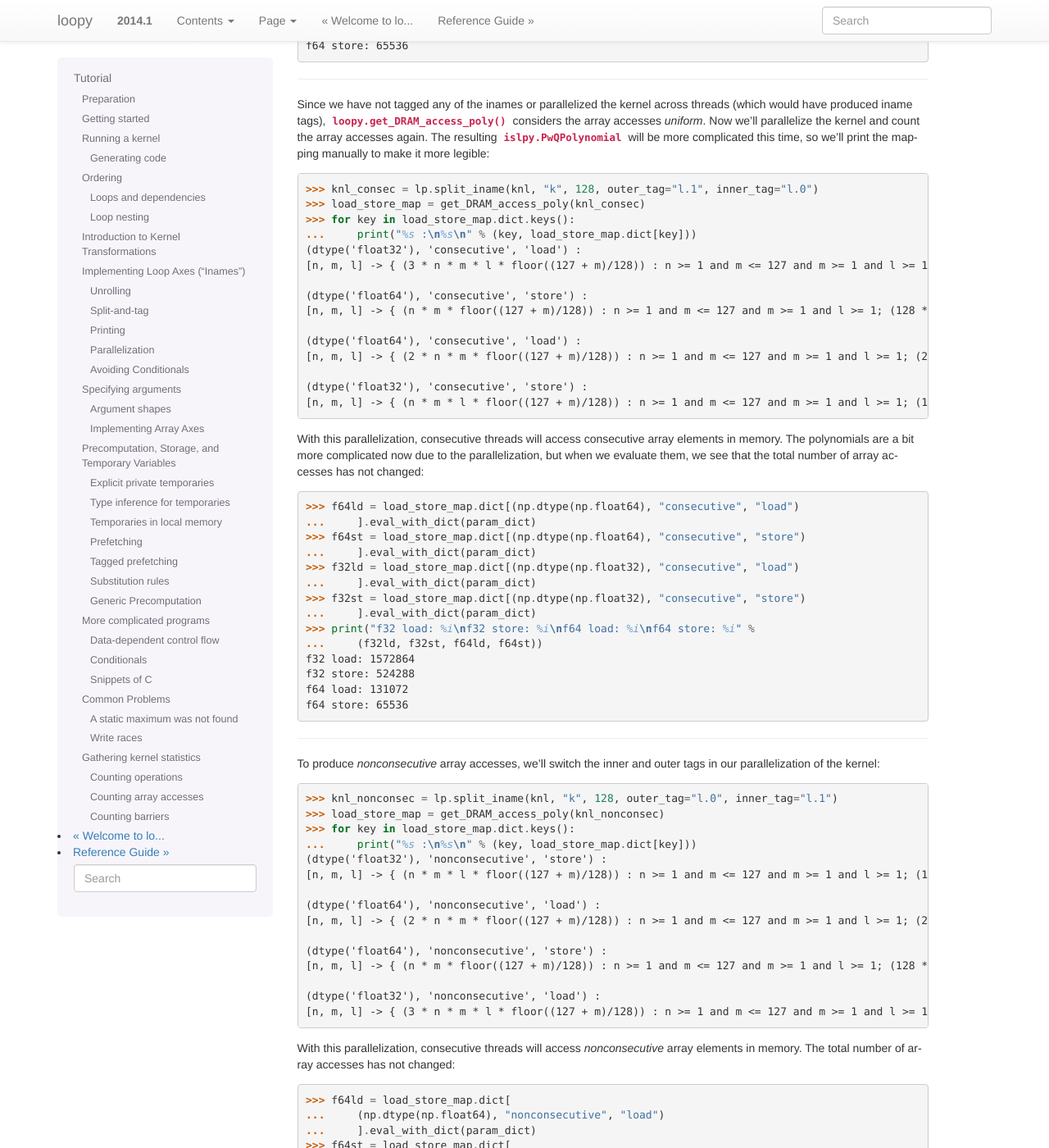
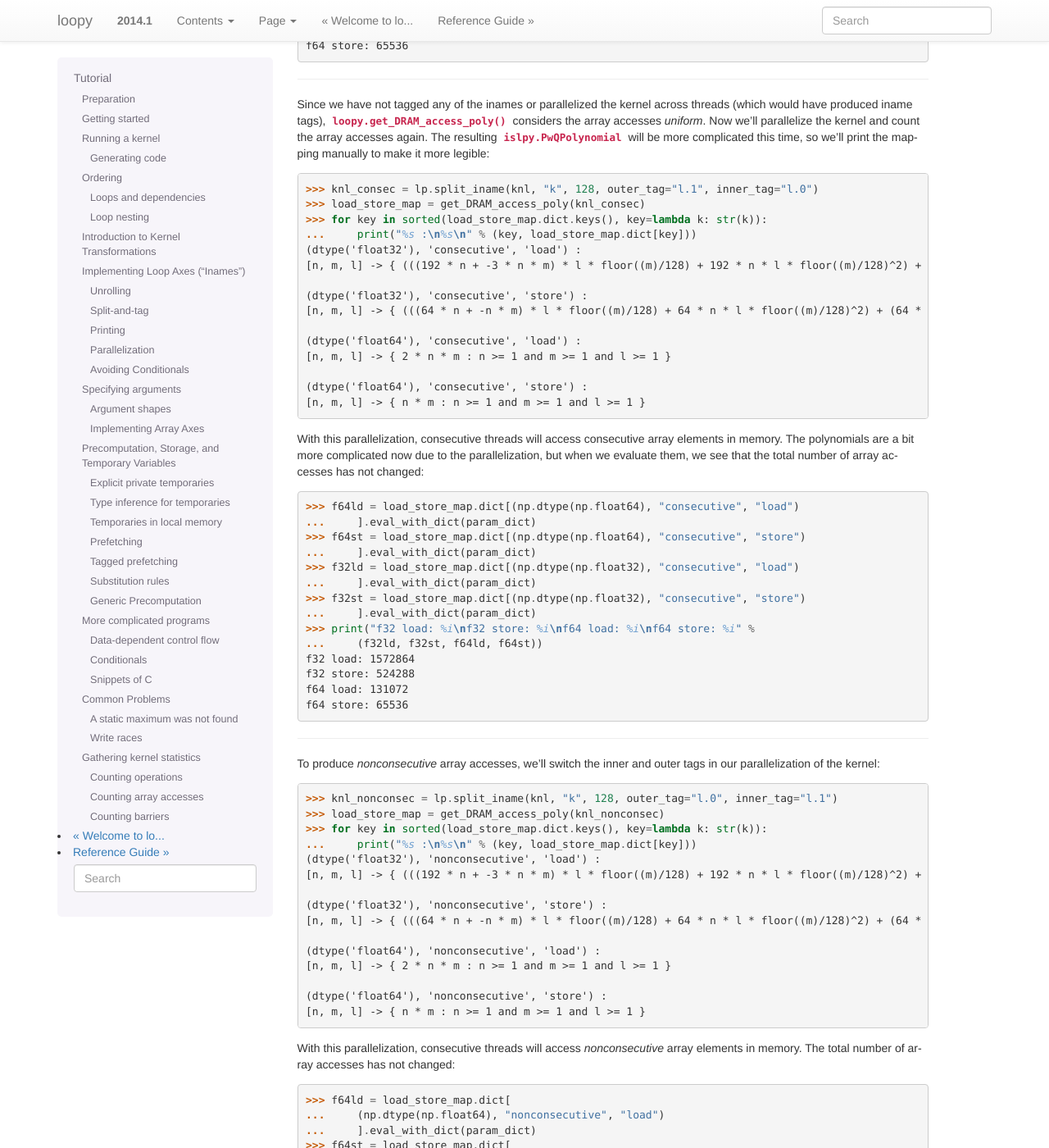
Before and after one commit to inducer/loopy, a Sphinx documentation site: the page built from doc/tutorial.rst, in a window 1280 px wide and 1400 px high, scrolled down 19902 px. Shown: the whole window at 82% size. Built offline with Sphinx 7.4.7, drawn with Linux system fonts in a browser that asks for light colours; some of the changed text lies outside the part shown.

Commit message:
Make output from stats doctests more deterministic

```diff
--- a/doc/tutorial.rst
+++ b/doc/tutorial.rst
@@ -1234,9 +1234,9 @@ the :class:`loopy.LoopKernel` *inames*). We'll print this map now:
 .. doctest::
 
     >>> print(op_map)
+    float32 : [n, m, l] -> { 3 * n * m * l : n >= 1 and m >= 1 and l >= 1 }
     float64 : [n, m, l] -> { 2 * n * m : n >= 1 and m >= 1 and l >= 1 }
     int32 : [n, m, l] -> { n * m : n >= 1 and m >= 1 and l >= 1 }
-    float32 : [n, m, l] -> { 3 * n * m * l : n >= 1 and m >= 1 and l >= 1 }
     <BLANKLINE>
 
 We can evaluate these polynomials using :func:`islpy.eval_with_dict`:
@@ -1265,10 +1265,10 @@ continue using the kernel from the previous example:
     >>> from loopy.statistics import get_DRAM_access_poly
     >>> load_store_map = get_DRAM_access_poly(knl)
     >>> print(load_store_map)
+    (dtype('float32'), 'uniform', 'load') : [n, m, l] -> { 3 * n * m * l : n >= 1 and m >= 1 and l >= 1 }
     (dtype('float32'), 'uniform', 'store') : [n, m, l] -> { n * m * l : n >= 1 and m >= 1 and l >= 1 }
     (dtype('float64'), 'uniform', 'load') : [n, m, l] -> { 2 * n * m : n >= 1 and m >= 1 and l >= 1 }
     (dtype('float64'), 'uniform', 'store') : [n, m, l] -> { n * m : n >= 1 and m >= 1 and l >= 1 }
-    (dtype('float32'), 'uniform', 'load') : [n, m, l] -> { 3 * n * m * l : n >= 1 and m >= 1 and l >= 1 }
     <BLANKLINE>
 
 :func:`loopy.get_DRAM_access_poly` returns a mapping of **{(**
@@ -1322,20 +1322,21 @@ this time, so we'll print the mapping manually to make it more legible:
 
     >>> knl_consec = lp.split_iname(knl, "k", 128, outer_tag="l.1", inner_tag="l.0")
     >>> load_store_map = get_DRAM_access_poly(knl_consec)
-    >>> for key in load_store_map.dict.keys():
+    >>> for key in sorted(load_store_map.dict.keys(), key=lambda k: str(k)):
     ...     print("%s :\n%s\n" % (key, load_store_map.dict[key]))
     (dtype('float32'), 'consecutive', 'load') :
-    [n, m, l] -> { (3 * n * m * l * floor((127 + m)/128)) : n >= 1 and m <= 127 and m >= 1 and l >= 1; (384 * n * l * floor((127 + m)/128)) : n >= 1 and m >= 128 and l >= 1 }
+    [n, m, l] -> { (((192 * n + -3 * n * m) * l * floor((m)/128) + 192 * n * l * floor((m)/128)^2) + (192 * n + 3 * n * m) * l * floor((127 + m)/128) + -192 * n * l * floor((127 + m)/128)^2) : n >= 1 and m >= 1 and l >= 1 }
+    <BLANKLINE>
+    (dtype('float32'), 'consecutive', 'store') :
+    [n, m, l] -> { (((64 * n + -n * m) * l * floor((m)/128) + 64 * n * l * floor((m)/128)^2) + (64 * n + n * m) * l * floor((127 + m)/128) + -64 * n * l * floor((127 + m)/128)^2) : n >= 1 and m >= 1 and l >= 1 }
+    <BLANKLINE>
+    (dtype('float64'), 'consecutive', 'load') :
+    [n, m, l] -> { 2 * n * m : n >= 1 and m >= 1 and l >= 1 }
     <BLANKLINE>
     (dtype('float64'), 'consecutive', 'store') :
-    [n, m, l] -> { (n * m * floor((127 + m)/128)) : n >= 1 and m <= 127 and m >= 1 and l >= 1; (128 * n * floor((127 + m)/128)) : n >= 1 and m >= 128 and l >= 1 }
+    [n, m, l] -> { n * m : n >= 1 and m >= 1 and l >= 1 }
     <BLANKLINE>
-    (dtype('float64'), 'consecutive', 'load') :
-    [n, m, l] -> { (2 * n * m * floor((127 + m)/128)) : n >= 1 and m <= 127 and m >= 1 and l >= 1; (256 * n * floor((127 + m)/128)) : n >= 1 and m >= 128 and l >= 1 }
-    <BLANKLINE>
-    (dtype('float32'), 'consecutive', 'store') :
-    [n, m, l] -> { (n * m * l * floor((127 + m)/128)) : n >= 1 and m <= 127 and m >= 1 and l >= 1; (128 * n * l * floor((127 + m)/128)) : n >= 1 and m >= 128 and l >= 1 }
-    <BLANKLINE>
+
 
 With this parallelization, consecutive threads will access consecutive array
 elements in memory. The polynomials are a bit more complicated now due to the
@@ -1368,20 +1369,21 @@ our parallelization of the kernel:
 
     >>> knl_nonconsec = lp.split_iname(knl, "k", 128, outer_tag="l.0", inner_tag="l.1")
     >>> load_store_map = get_DRAM_access_poly(knl_nonconsec)
-    >>> for key in load_store_map.dict.keys():
+    >>> for key in sorted(load_store_map.dict.keys(), key=lambda k: str(k)):
     ...     print("%s :\n%s\n" % (key, load_store_map.dict[key]))
+    (dtype('float32'), 'nonconsecutive', 'load') :
+    [n, m, l] -> { (((192 * n + -3 * n * m) * l * floor((m)/128) + 192 * n * l * floor((m)/128)^2) + (192 * n + 3 * n * m) * l * floor((127 + m)/128) + -192 * n * l * floor((127 + m)/128)^2) : n >= 1 and m >= 1 and l >= 1 }
+    <BLANKLINE>
     (dtype('float32'), 'nonconsecutive', 'store') :
-    [n, m, l] -> { (n * m * l * floor((127 + m)/128)) : n >= 1 and m <= 127 and m >= 1 and l >= 1; (128 * n * l * floor((127 + m)/128)) : n >= 1 and m >= 128 and l >= 1 }
+    [n, m, l] -> { (((64 * n + -n * m) * l * floor((m)/128) + 64 * n * l * floor((m)/128)^2) + (64 * n + n * m) * l * floor((127 + m)/128) + -64 * n * l * floor((127 + m)/128)^2) : n >= 1 and m >= 1 and l >= 1 }
     <BLANKLINE>
     (dtype('float64'), 'nonconsecutive', 'load') :
-    [n, m, l] -> { (2 * n * m * floor((127 + m)/128)) : n >= 1 and m <= 127 and m >= 1 and l >= 1; (256 * n * floor((127 + m)/128)) : n >= 1 and m >= 128 and l >= 1 }
+    [n, m, l] -> { 2 * n * m : n >= 1 and m >= 1 and l >= 1 }
     <BLANKLINE>
     (dtype('float64'), 'nonconsecutive', 'store') :
-    [n, m, l] -> { (n * m * floor((127 + m)/128)) : n >= 1 and m <= 127 and m >= 1 and l >= 1; (128 * n * floor((127 + m)/128)) : n >= 1 and m >= 128 and l >= 1 }
+    [n, m, l] -> { n * m : n >= 1 and m >= 1 and l >= 1 }
     <BLANKLINE>
-    (dtype('float32'), 'nonconsecutive', 'load') :
-    [n, m, l] -> { (3 * n * m * l * floor((127 + m)/128)) : n >= 1 and m <= 127 and m >= 1 and l >= 1; (384 * n * l * floor((127 + m)/128)) : n >= 1 and m >= 128 and l >= 1 }
-    <BLANKLINE>
+
 
 With this parallelization, consecutive threads will access *nonconsecutive* array
 elements in memory. The total number of array accesses has not changed:
```
Also changed, not shown: 1 other file.
